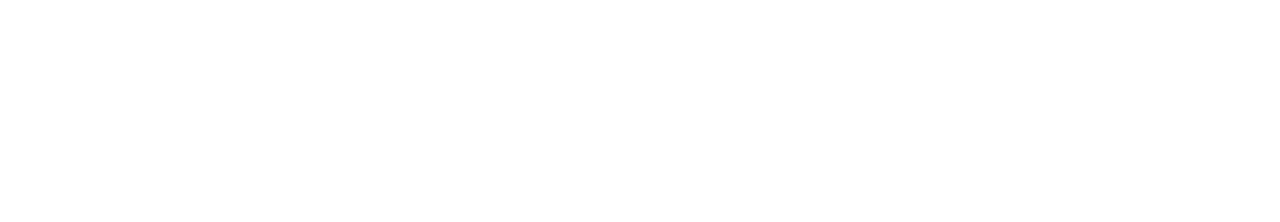
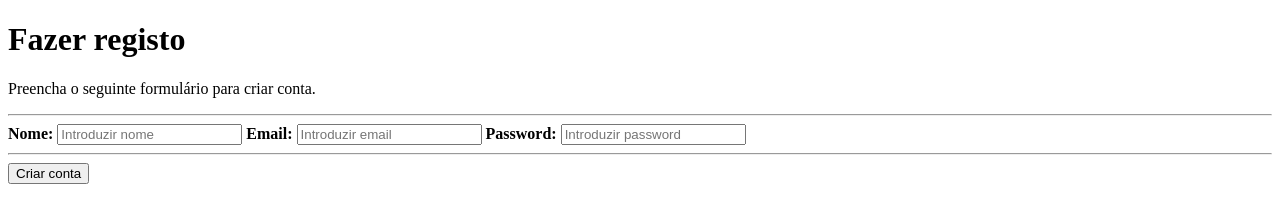
Before and after one commit to NilSilva/T2, a website: page app/views/register.html in a window 1280 px wide. Drawn offline with Linux system fonts and the light colour scheme.

Commit message:
Agora é possivel criar um utilizador através do navegador.

```diff
--- a/app/api/controllers/users.js
+++ b/app/api/controllers/users.js
@@ -1,8 +1,13 @@
 const userModel = require('../models/users');
 const bcrypt = require('bcrypt');
 const jwt = require('jsonwebtoken');
+const path = require('path');
 
 module.exports = {
+    paginaRegister: function(req, res){
+        //console.log(path);
+        res.sendFile(path.join(__dirname + '../../../../app/views/register.html'));
+    },
     create: function (req, res, next) {
         userModel.create(
             {
--- a/app/views/register.html
+++ b/app/views/register.html
@@ -9,7 +9,28 @@
 
 <body>
 
-    <div></div>
+    <form action="/users/register" method="post">
+
+            <h1>Fazer registo</h1>
+
+            <p>Preencha o seguinte formulário para criar conta.</p>
+
+            <hr>
+
+            <label for="nome"><b>Nome:</b></label>
+            <input type="text" placeholder="Introduzir nome" name="nome" required>
+
+            <label for="email"><b>Email:</b></label>
+            <input type="text" placeholder="Introduzir email" name="email" required>
+
+            <label for="password"><b>Password:</b></label>
+            <input type="password" placeholder="Introduzir password" name="password" required>
+
+            <hr>
+
+            <input type="submit" value="Criar conta" />
+
+    </form>
 
 </body>
 
--- a/routes/users.js
+++ b/routes/users.js
@@ -2,6 +2,7 @@ const express = require('express');
 const router = express.Router();
 const userController = require('../app/api/controllers/users');
 
+router.get('/register', userController.paginaRegister);
 router.post('/register', userController.create);
 router.post('/authenticate', userController.authenticate);
 
```
